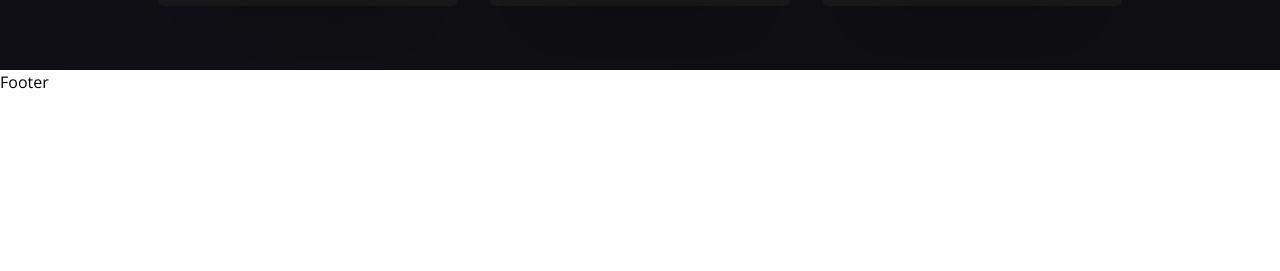
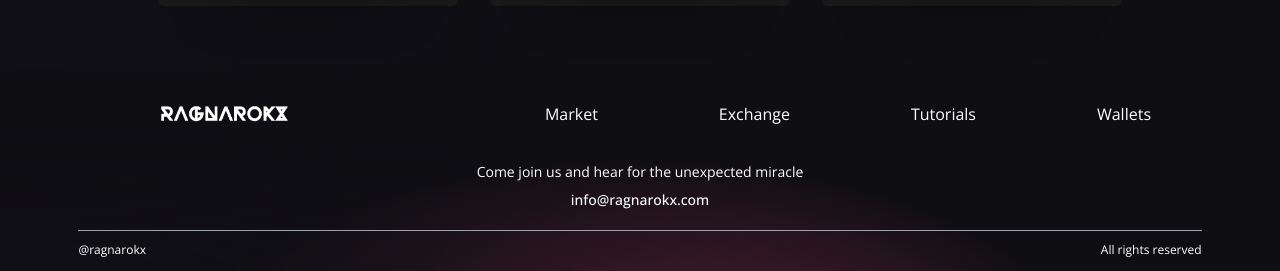
Before and after one commit to SudhanshuR37/RagnarokX, a React (Vite) app in the folder client/: page / in a window 1280 px wide. Shown: the part 2429-2700 px from the top of the page. Before the commit the page ends 2523 px from the top, so only its background shows below. Built offline with nearby package versions, Linux system fonts and the light colour scheme; no server answers.

Commit message:
Completed Footer and the design of the application

```diff
--- a/client/src/components/Footer.jsx
+++ b/client/src/components/Footer.jsx
@@ -1,7 +1,45 @@
 import React from "react";
 
-const Footer = () => {
-  return <div>Footer</div>;
-};
+import logo from "../../images/logo.png";
+
+const Footer = () => (
+  <div className="w-full flex md:justify-center justify-between items-center flex-col p-4 gradient-bg-footer">
+    <div className="w-full flex sm:flex-row flex-col justify-between items-center my-4">
+      <div className="flex flex-[0.5] justify-center items-center">
+        <img src={logo} alt="logo" className="w-32" />
+      </div>
+      <div className="flex flex-1 justify-evenly items-center flex-wrap sm:mt-0 mt-5 w-full">
+        <p className="text-white text-base text-center mx-2 cursor-pointer">
+          Market
+        </p>
+        <p className="text-white text-base text-center mx-2 cursor-pointer">
+          Exchange
+        </p>
+        <p className="text-white text-base text-center mx-2 cursor-pointer">
+          Tutorials
+        </p>
+        <p className="text-white text-base text-center mx-2 cursor-pointer">
+          Wallets
+        </p>
+      </div>
+    </div>
+
+    <div className="flex justify-center items-center flex-col mt-5">
+      <p className="text-white text-sm text-center">
+        Come join us and hear for the unexpected miracle
+      </p>
+      <p className="text-white text-sm text-center font-medium mt-2">
+        info@ragnarokx.com
+      </p>
+    </div>
+
+    <div className="sm:w-[90%] w-full h-[0.25px] bg-gray-400 mt-5 " />
+
+    <div className="sm:w-[90%] w-full flex justify-between items-center mt-3">
+      <p className="text-white text-left text-xs">@ragnarokx</p>
+      <p className="text-white text-right text-xs">All rights reserved</p>
+    </div>
+  </div>
+);
 
 export default Footer;
```
